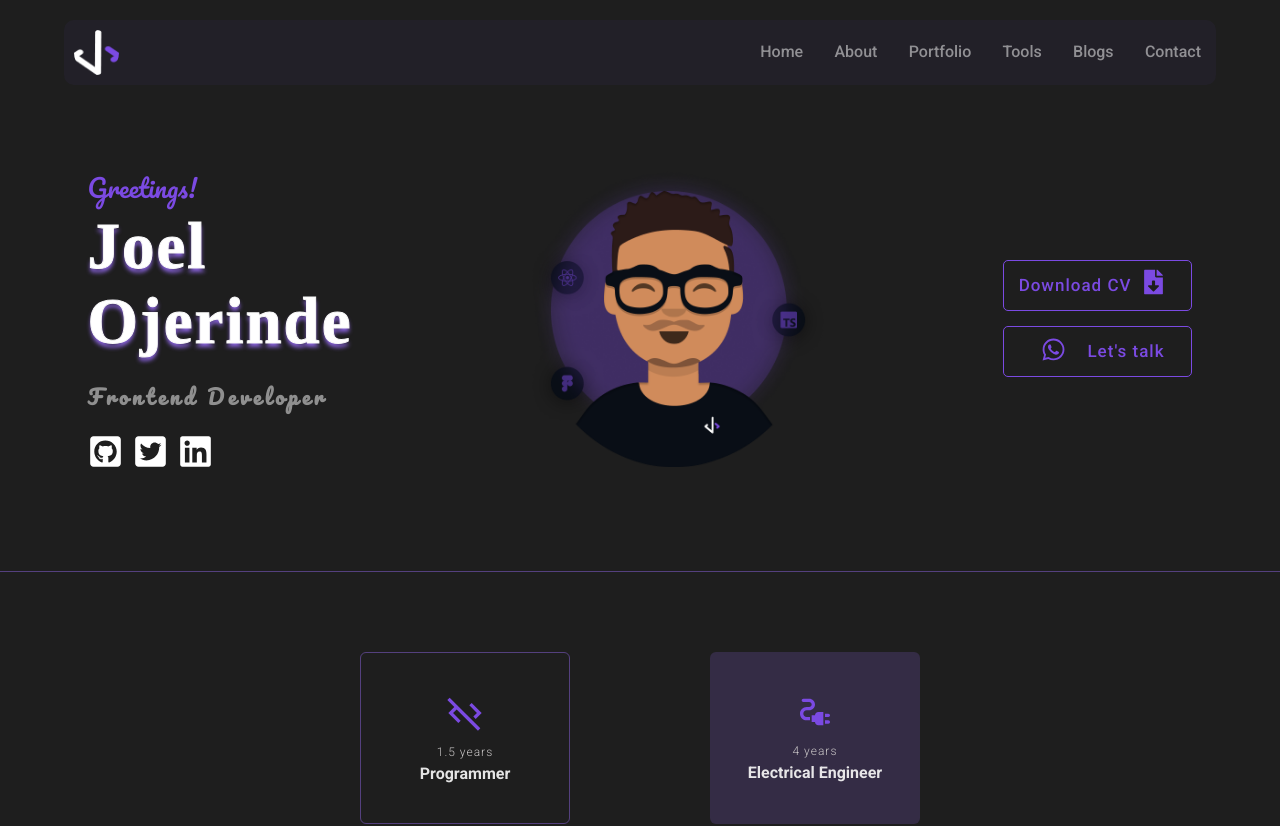
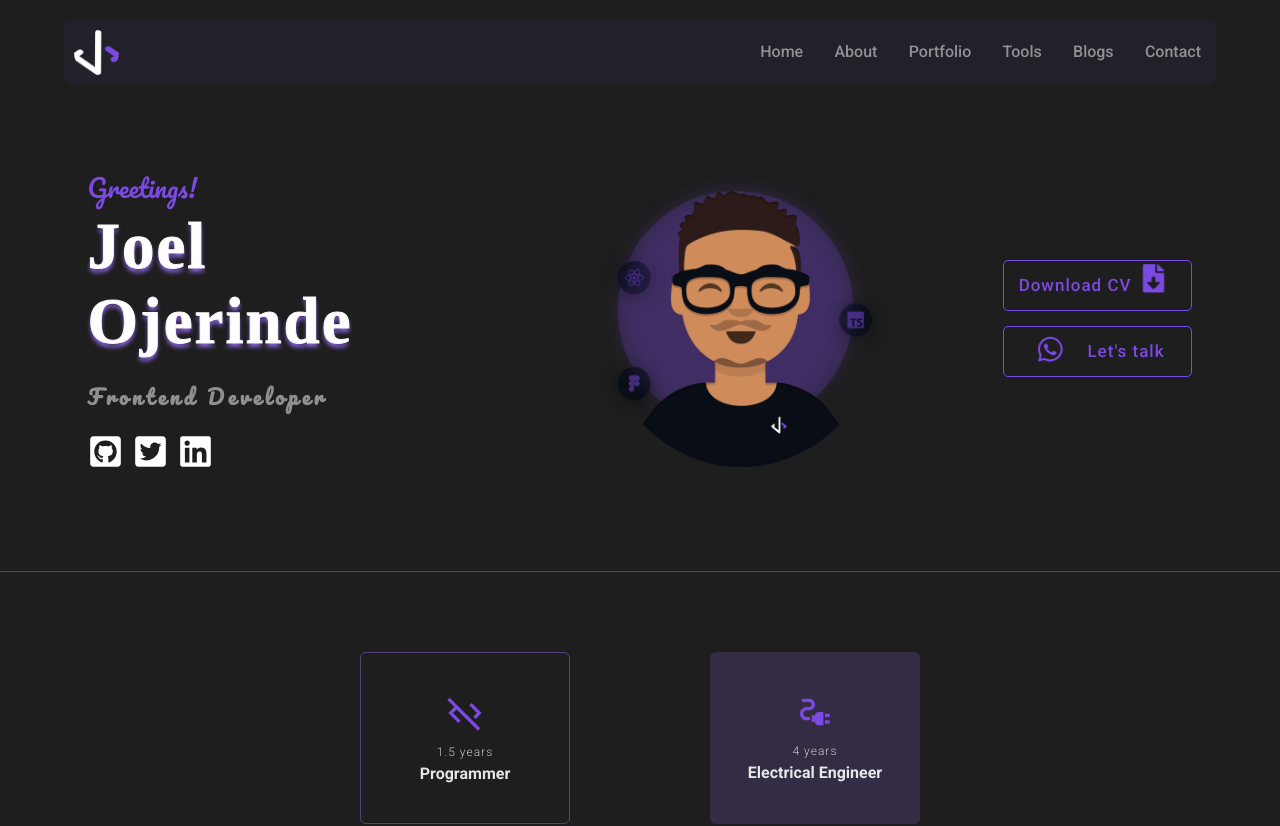
Before and after one commit to Ojerinde/Joel-Portfolio, a Next.js app: page / in a window 1280 px wide. Shown: the top 826 px of the page. Built offline with nearby package versions, Linux system fonts and the light colour scheme; a web font is replaced by a local one.

Commit message:
feat: add motion library

```diff
--- a/StylesSheets/AppStyles/Blogs.scss
+++ b/StylesSheets/AppStyles/Blogs.scss
@@ -73,6 +73,26 @@
           border-top-left-radius: 4rem;
         }
       }
+      & a {
+        &:link {
+          text-decoration: none;
+          color: $tertiary-light-color;
+          background-color: transparent;
+          font-size: 1.6rem;
+          display: block;
+          margin: 2rem 0;
+          width: fit-content;
+          letter-spacing: 0.1rem;
+          padding: 0.7rem 1.2rem;
+          border-radius: 0.6rem;
+          transition: all 0.4s;
+        }
+        &:hover {
+          color: $tertiary-dark-color;
+          letter-spacing: 0.3rem;
+          background-color: $secondary-light-color;
+        }
+      }
     }
     &--right {
       flex-basis: 50%;
--- a/StylesSheets/AppStyles/Navigation.scss
+++ b/StylesSheets/AppStyles/Navigation.scss
@@ -99,7 +99,7 @@
       height: calc(100vh - 100px);
       position: absolute;
       top: 0;
-      left: -3%;
+      left: 0;
       padding: 3rem 0;
       font-family: "Pacifico", cursive;
       width: 100vw;
--- a/components/blogs/BlogItem.tsx
+++ b/components/blogs/BlogItem.tsx
@@ -1,4 +1,5 @@
 import Image from "next/image";
+import Link from "next/link";
 import React from "react";
 import { BlogObj } from "./BlogsBank";
 const BlogItem: React.FC<BlogObj> = ({
@@ -15,6 +16,9 @@ const BlogItem: React.FC<BlogObj> = ({
         <h1>Featured Blog</h1>
         <h2>{name}</h2>
         <p>{description?.slice(0, 150)}...</p>
+        <Link href={docUrl}>
+          View <span></span>
+        </Link>
       </div>
       <div className="blogs__item--right">
         {/* <figure> */}
--- a/components/header/index.tsx
+++ b/components/header/index.tsx
@@ -1,4 +1,4 @@
-import { motion } from "framer-motion";
+import { delay, motion } from "framer-motion";
 
 import Image from "next/image";
 import React from "react";
@@ -12,11 +12,14 @@ import {
 } from "react-icons/fa";
 
 const container = {
-  hidden: { opacity: 0 },
+  hidden: {},
   show: {
-    opacity: 1,
     transition: {
       staggerChildren: 0.5,
+      delay: 0.2,
+      ease: "linear",
+      duration: 5,
+      repeat: Infinity,
     },
   },
 };
@@ -26,9 +29,6 @@ const item = {
     opacity: 0,
     x: "100vw",
     rotate: "360",
-    transition: {
-      duration: 5,
-    },
   },
   show: { opacity: 1, x: 0, rotate: 0 },
 };
@@ -68,21 +68,39 @@ const Header: React.FC = () => {
           </motion.ul>
         </div>
         <figure>
-          <Image
+          <motion.img
             src="/images/headerImg.png"
             width={300}
             height={300}
             alt="Empty closing tag"
+            whileInView={{
+              x: [0, 100, 0, -100, 0],
+              transition: {
+                times: [0, 0.25, 0.5, 0.75, 1],
+                duration: 5,
+                repeat: Infinity,
+                ease: "linear",
+              },
+            }}
           />
+          {/* <Image
+              src="/images/headerImg.png"
+              width={300}
+              height={300}
+              alt="Empty closing tag"
+              variants={imgItem}
+            />
+          */}
         </figure>
         <div className="header__right">
           <a href="CV.pdf" download>
-            <motion.p whileHover={{ scale: 1.5, y: "-20%" }}>
+            <motion.p whileHover={{ scale: 1.4, y: "-20%" }}>
               Download CV
               <motion.span
-                initial={{ y: "-30%" }}
+                initial={{ y: -30, scale: 0.8 }}
                 animate={{
-                  y: "0%",
+                  y: 0,
+                  scale: 1.2,
                   transition: {
                     repeat: Infinity,
                     duration: 2,
@@ -96,7 +114,18 @@ const Header: React.FC = () => {
           </a>
           <a href="https://wa.me/2348143368703" target="_blank">
             <motion.p whileHover={{ scale: 1.5, y: "20%" }}>
-              <motion.span>
+              <motion.span
+                initial={{ x: -20, scale: 0.8 }}
+                animate={{
+                  x: 0,
+                  scale: 1.2,
+                  transition: {
+                    repeat: Infinity,
+                    duration: 2,
+                    repeatType: "reverse",
+                  },
+                }}
+              >
                 <FaWhatsapp className="header__right--icon" />
               </motion.span>
               {"Let's talk"}
--- a/components/header/navigation/MobileNavigation.tsx
+++ b/components/header/navigation/MobileNavigation.tsx
@@ -5,21 +5,38 @@ import { BsMenuAppFill } from "react-icons/bs";
 import { IoMdClose } from "react-icons/io";
 
 const variants = {
-  open: {
+  show: {
     opacity: 1,
     x: 0,
+    y: 0,
     transition: {
-      staggerChildren: 0.5,
+      type: "spring",
+      stiffness: 100,
+      delayChildren: 0.5,
+      staggerChildren: 0.4,
     },
   },
-  closed: { opacity: 0, x: "-100%" },
+  hidden: {
+    opacity: 0,
+    x: "100%",
+    y: "100%",
+    transition: {
+      when: "afterChildren",
+      type: "spring",
+      stiffness: 200,
+      damping: 50,
+    },
+  },
+  initial: { opacity: 0, x: "-50%", y: "-50%" },
 };
+
 const item = {
   hidden: {
     opacity: 0,
-    x: "100vw",
+    x: "100%",
+    y: "100%",
   },
-  show: { opacity: 1, x: 0 },
+  show: { opacity: 1, x: 0, y: 0 },
 };
 const MobileNavigation = () => {
   const [isOpen, setIsOpen] = useState<boolean>(false);
@@ -72,14 +89,8 @@ const MobileNavigation = () => {
         <motion.nav>
           <motion.ul
             className="mobile__list"
-            initial={{
-              opacity: 0,
-            }}
-            animate={isOpen ? "open" : "closed"}
-            transition={{
-              type: "spring",
-              stiffness: 100,
-            }}
+            initial="initial"
+            animate={isOpen ? "show" : "hidden"}
             variants={variants}
           >
             <motion.li variants={item} onClick={scrollTo.bind(null, "#home")}>
```
